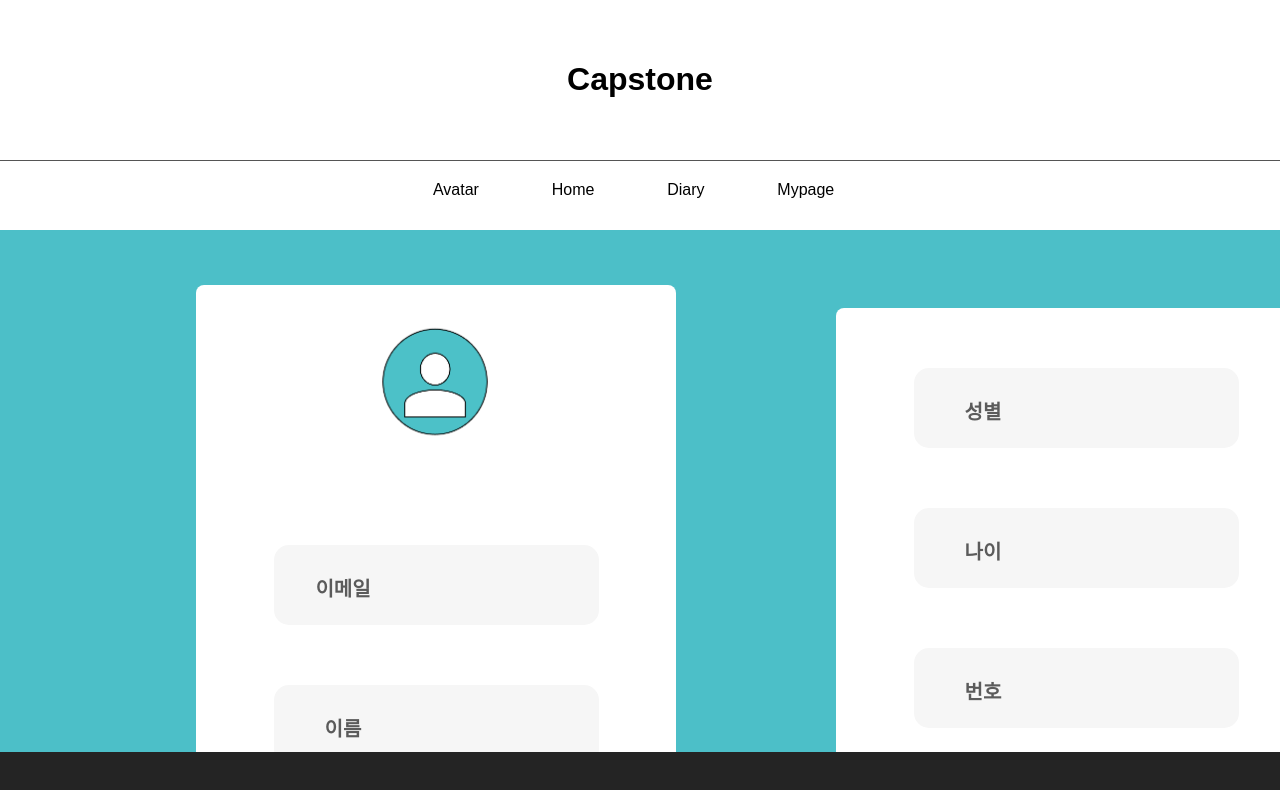
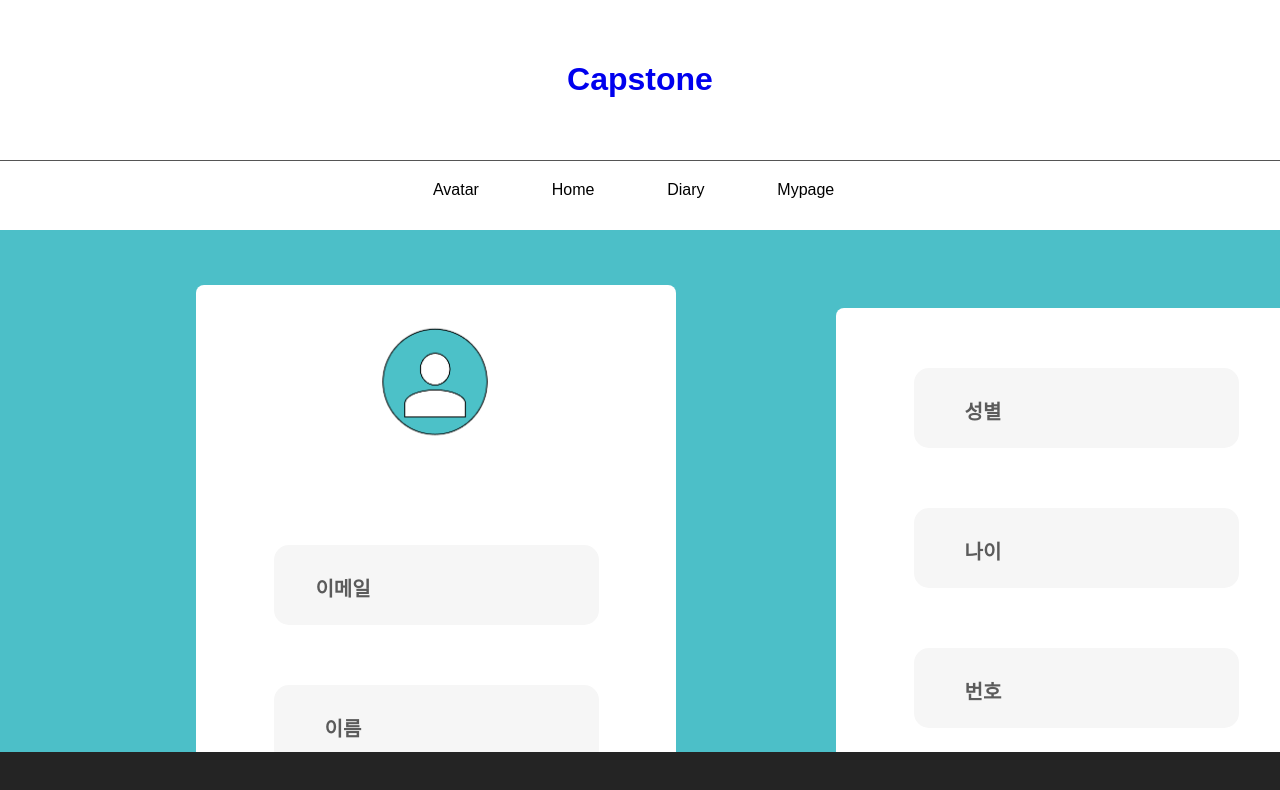
Before and after one commit to SKHU-Capstone-Design/Frontend, a React (Vite) app: page /user/info in a window 1280 px wide. Shown: the top 790 px of the page. Built offline with nearby package versions, Linux system fonts and the light colour scheme; no server answers.

Commit message:
feat: Go to the home page when you click the site logo in the navbar

```diff
--- a/src/Pages/Navbar.tsx
+++ b/src/Pages/Navbar.tsx
@@ -4,7 +4,7 @@ function Navbar() {
   return (
     <div className='navbarWrap'>
     <header className='navHeader'>
-        <h1>Capstone</h1>
+        <h1><a href="/user/home" className='capstoneMaintxt'>Capstone</a></h1>
   </header>
   <nav className="navbar">
     <ul>
--- a/src/Styles/Navbar.less
+++ b/src/Styles/Navbar.less
@@ -102,3 +102,12 @@ header {
   visibility: visible;
   transform: scaleX(1);
 }
+
+.capstoneMaintxt{
+  text-decoration: none;
+  cursor: pointer;
+}
+
+.capstoneMaintxt:visited{
+  color: black;
+}
```
